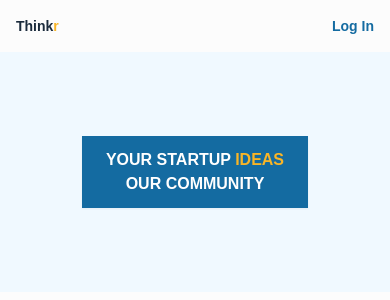
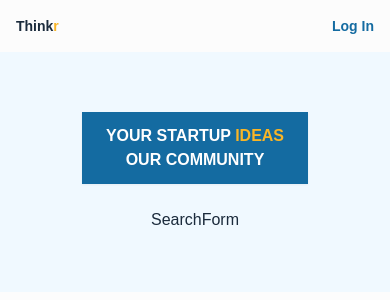
Before and after one commit to Nisha0202/Thinkr, a Next.js app: page / in a window 390 px wide. Shown: the top 300 px of the page. Built offline with nearby package versions, Linux system fonts and the light colour scheme; no server answers.

Commit message:
Responsive nav

```diff
--- a/src/app/(root)/page.tsx
+++ b/src/app/(root)/page.tsx
@@ -1,3 +1,4 @@
+import SearchForm from "../component/SearchForm";
 
 export default function Home() {
   return (
@@ -6,6 +7,8 @@ export default function Home() {
         <div className="heading text-white">
           Your Startup <span className="text-primary">Ideas</span> <br /> Our Community
         </div>
+
+        <SearchForm/>
       </section>
 
     </>
--- a/src/app/component/Navbar.tsx
+++ b/src/app/component/Navbar.tsx
@@ -1,6 +1,7 @@
 import React from 'react'
 import { auth, signIn, signOut } from '../../../auth'
 import Link from 'next/link'
+import { LogOut } from 'lucide-react'
 
 const Navbar = async () => {
 
@@ -11,22 +12,25 @@ const Navbar = async () => {
 
                 <div className='font-bold'>
 
-                    <span>Think<span className='text-primary'>r </span></span>
+                    <span>Think<span className='text-primary'>r</span></span>
                 </div>
 
-                <div className='flex items-center gap-5'>
+                <div className='flex items-center gap-5 '>
                     {session?.user ?
-                        <div>
+                        <div className='flex items-center gap-4'>
+                            <Link href={`/user/${session?.user.id}`}>
+                               Hi {session?.user?.name?.split(' ')[0]}!
+                            </Link>
 
-                            <Link href={'/startup/create'}> Create</Link>
+                            {/* <Link href={'/startup/create'}> Create</Link> */}
                             <form action={async () => {
                                 "use server";
-                                await signOut({redirectTo: '/'});
+                                await signOut({ redirectTo: '/' });
                             }}>
-                                <button type='submit'> Log Out</button>
+                                <button type='submit'> <LogOut className='size-4'/></button>
                             </form>
 
-                            <Link href={`/user/${session?.user.id}`}> {session?.user?.name}</Link>
+
 
                         </div>
                         : <form action={async () => {
--- /dev/null
+++ b/src/app/component/SearchForm.tsx
@@ -0,0 +1,7 @@
+import React from 'react'
+
+export default function SearchForm() {
+  return (
+    <div>SearchForm</div>
+  )
+}
--- a/src/app/globals.css
+++ b/src/app/globals.css
@@ -20,7 +20,7 @@
     -webkit-text-stroke: 0.03px rgb(132, 132, 132);
   }
   .bg-custom{
-    @apply bg-sky-50 flex items-center justify-center min-h-[240px] sm:min-h-[300px] pattern
+    @apply bg-sky-50 flex flex-col gap-6 items-center justify-center min-h-[240px] sm:min-h-[300px] pattern
   }
 }
 
```
